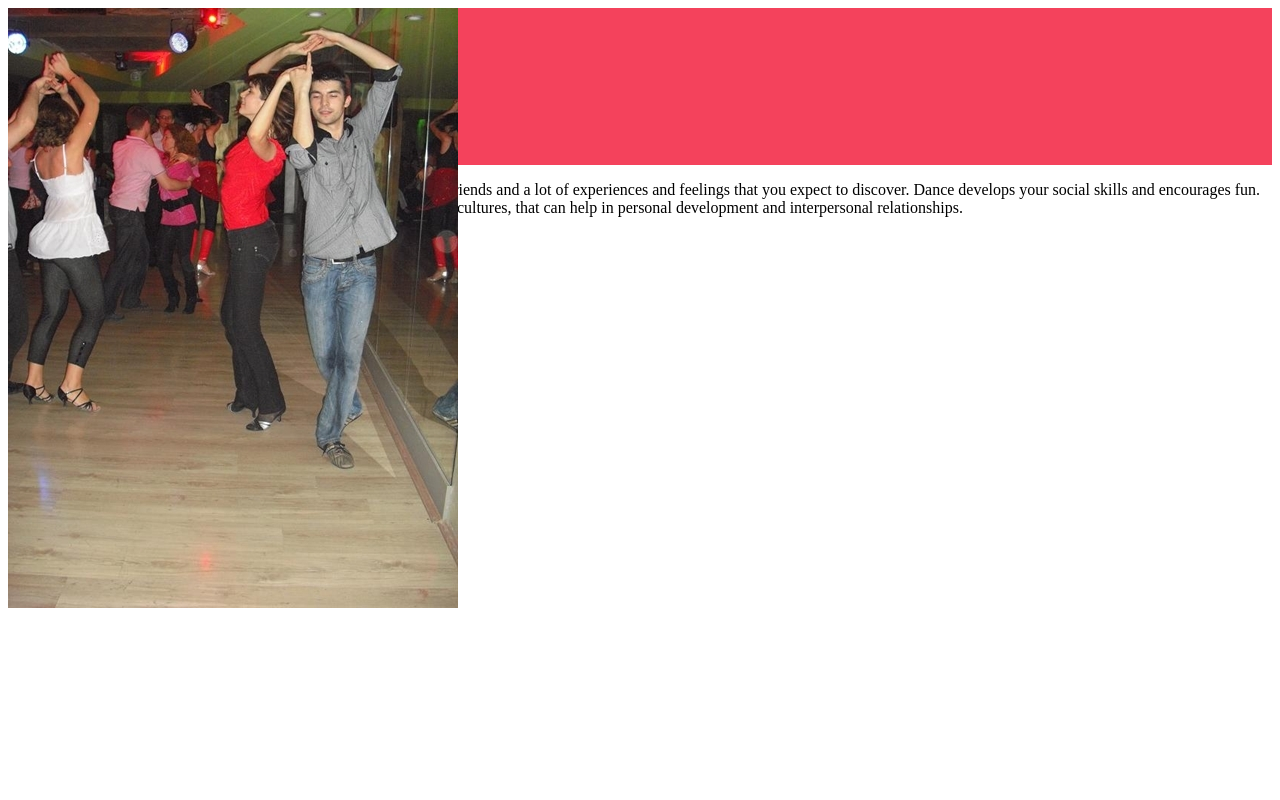
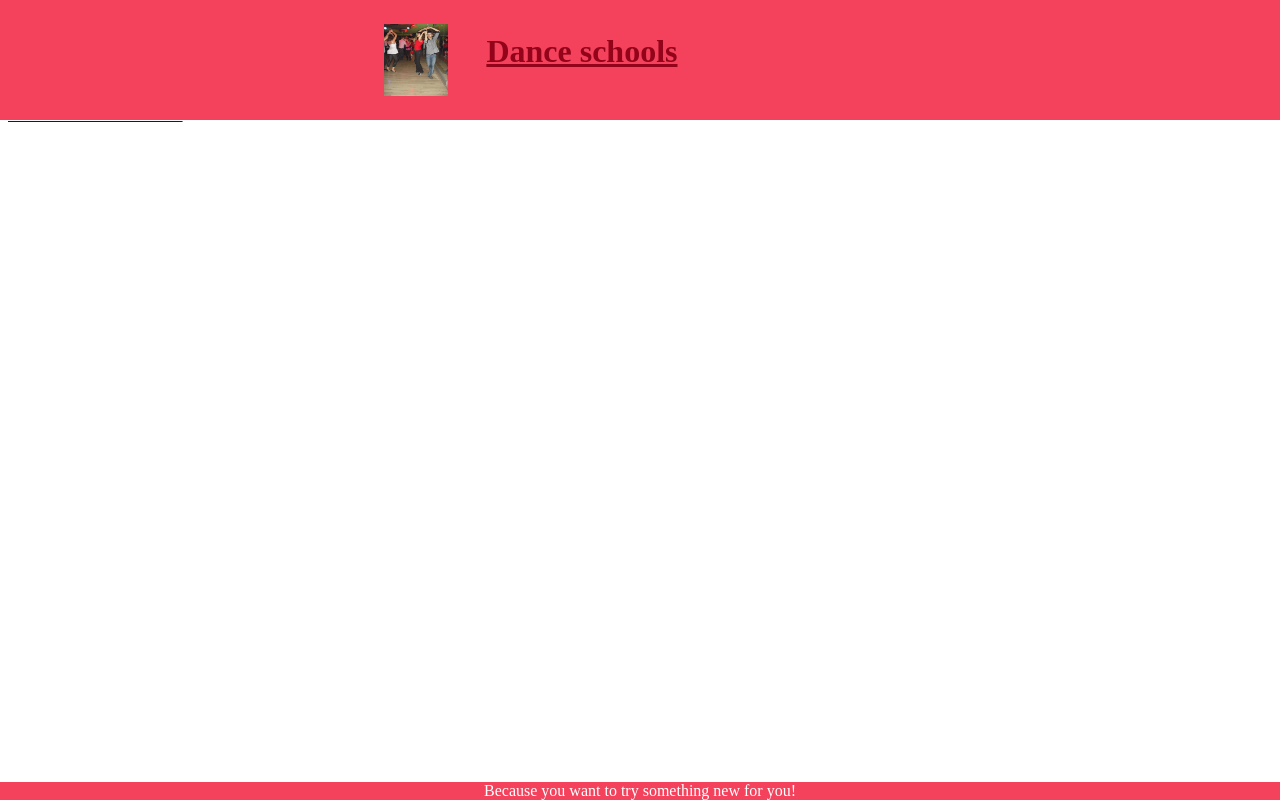
Before and after one commit to CosteaAlecsandra/danceSchools, a Django app: page / in a window 1280 px wide. Run offline with Django 3.2, Linux system fonts and the light colour scheme; data comes from the database, SQL or seed files in the repository.

Commit message:
Add css style to base.phtml

```diff
--- a/schools/templates/base.html
+++ b/schools/templates/base.html
@@ -10,14 +10,16 @@
             <header>
                 <div class="header">
                     <div class = "header-logo-image">
-                                <img src="{% static 'photos/logo.jpg' %}" alt="Dance">
+                        <img src="{% static 'photos/logo.jpg' %}" id="logo" alt="Dance">
+                    </div>
+                    <div class="header-title">
+                        <h1>
+                            <a href="/" title="Dance schools" id="site-title" rel="home">Dance schools</a>
+                        </h1>
                     </div>
                     <div class="header-text">
-                            <h1 id="site-title">
-                                <a href="/" title="Dance schools" rel="home">Dance schools</a>
-                            </h1>
+                        <p>Dance creates a state of general well body and mind at the same time.</p>
                     </div>
-                    <p>Dance creates a state of general well body and mind at the same time.</p>
                 </div>
             </header>
             <div class="main-wrapper">
@@ -35,11 +37,9 @@
                     </div>
                 </div>
             </div>
-            <footer id="colophon">
-                <div class="inner-wrap">
+            <div class="footer">
                 Because you want to try something new for you!
             </div>
-            </footer>
         </div>
     </body>
 </html>
--- a/static/base.css
+++ b/static/base.css
@@ -1,22 +1,49 @@
 .header {
     background-color: #f4425c;
-    height: 20%;
+    height: 15%;
     top: 0px;
     left: 0px;
     right: 0px;
-    position:fix;
+    position: absolute;
     color: white;
 }
 
 .header .header-logo-image {
-    height: 50%;
+    height: 60%;
     position:relative;
+    width: 20%;
+    left:30%;
+    top:20%;
 }
 
-.header #img {
-    height: 50px;
-    width: 50px;
+.header .header-logo-image #logo {
+    height: 100%;
+    width: 25%;
 }
 
-footer {
+.header .header-title {
+    height: 60%;
+    position:relative;
+    width: 50%;
+    left:38%;
+    bottom: 50%;
+    color: white;
 }
+
+#site-title {
+    color: #93041a;
+}
+
+.header p {
+    bottom: 0px;
+}
+
+.footer {
+    position: fixed;
+    left: 0;
+    bottom: 0;
+    width: 100%;
+    background-color: #f4425c;
+    color: white;
+    text-align: center;
+}
```
Lines whose indentation alone changed are shown as unchanged.
